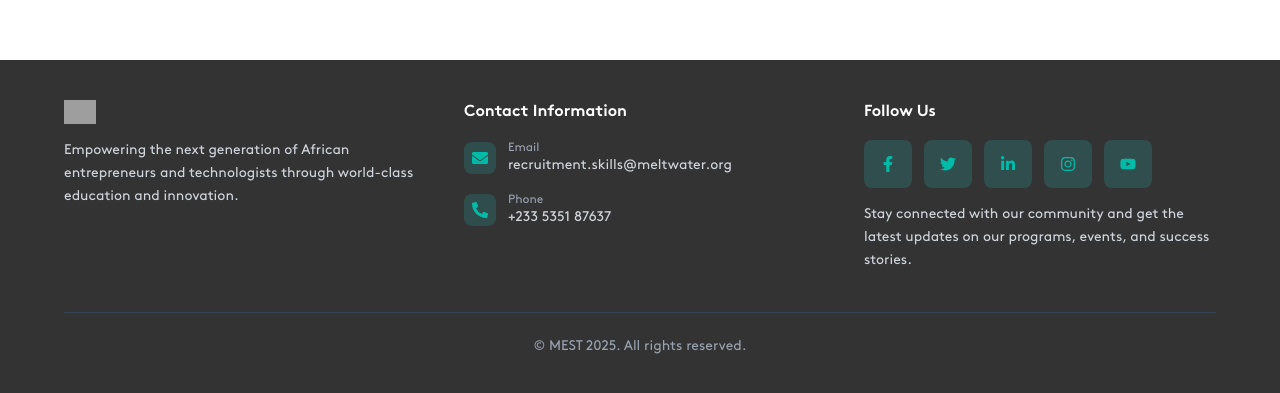
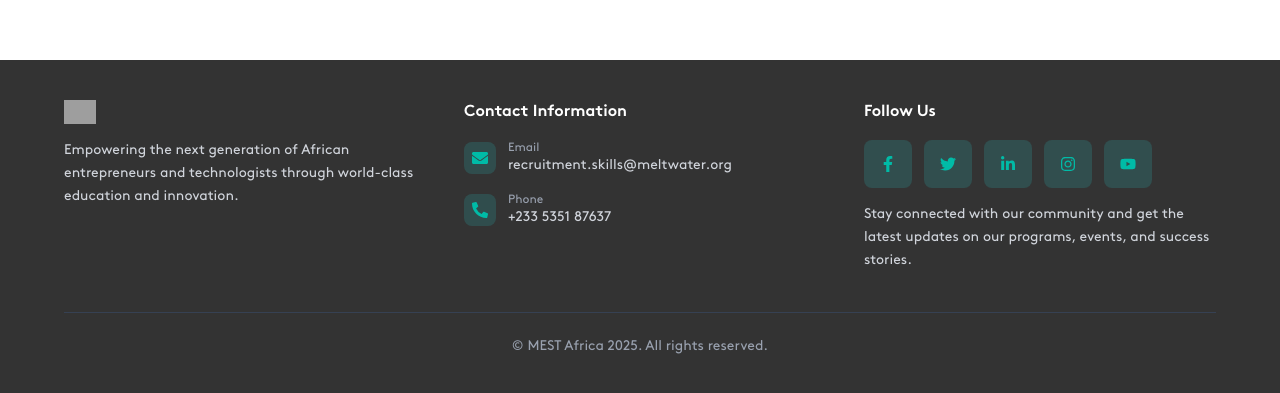
Before and after one commit to MEST-Africa-Tech-Support-Team/talent-profile-page, a React (Vite) app: page / in a window 1280 px wide. Shown: the part 1172-1565 px from the top of the page. Built offline with nearby package versions, Linux system fonts and the light colour scheme; no server answers; grey boxes are pictures that could not be loaded.

Commit message:
update footer copyright to include 'Africa'

```diff
--- a/src/components/Footer.jsx
+++ b/src/components/Footer.jsx
@@ -90,7 +90,7 @@
 
       <div className="border-t border-gray-700 mt-10 pt-6 text-center">
         <p className="text-xs sm:text-sm text-gray-400">
-          © MEST 2025. All rights reserved.
+          © MEST Africa 2025. All rights reserved.
         </p>
       </div>
     </footer>
```
